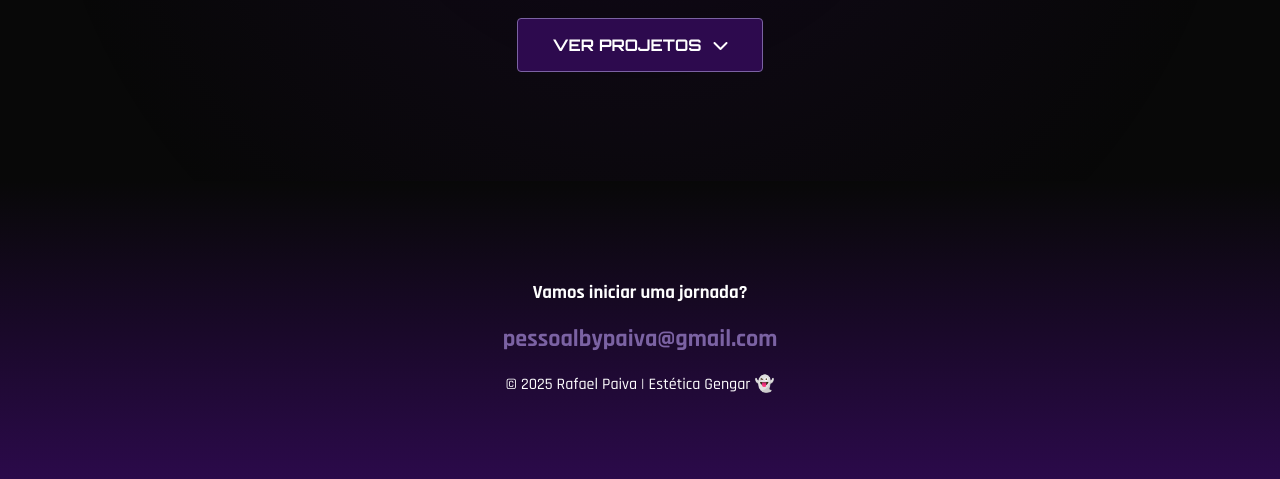
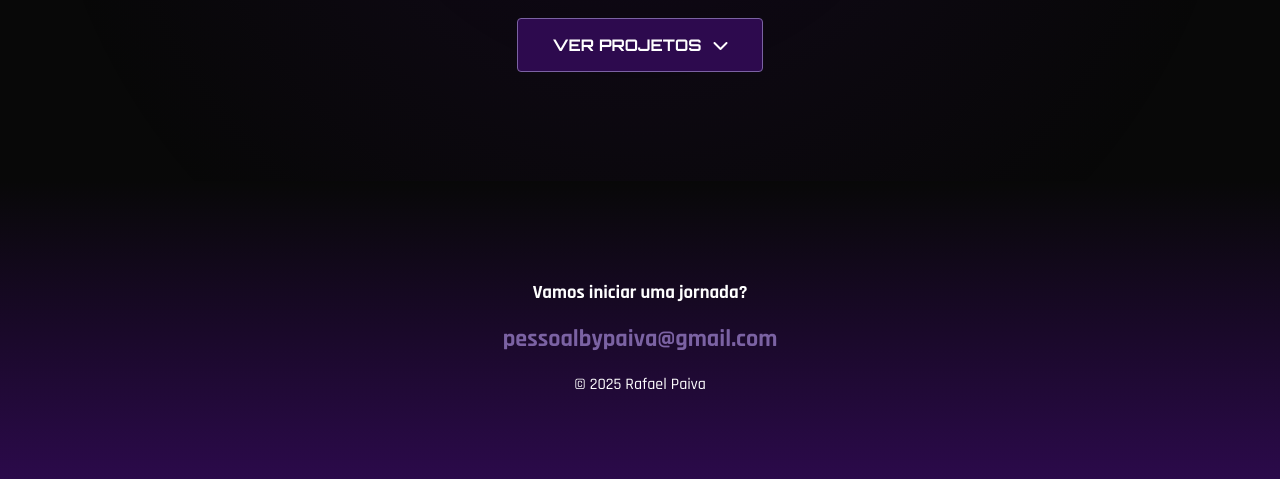
Before and after one commit to Donaikk/Donaikk.github.io, a plain HTML site: page index.html in a window 1280 px wide. Shown: the part 619-1098 px from the top of the page. Drawn offline with Linux system fonts and the light colour scheme.

Commit message:
Remove 'Estética Gengar' from footer

```diff
--- a/index.html
+++ b/index.html
@@ -59,7 +59,7 @@
         <div class="footer-content">
             <h3>Vamos iniciar uma jornada?</h3>
             <a href="mailto:pessoalbypaiva@gmail.com" class="contact-link">pessoalbypaiva@gmail.com</a>
-            <p>&copy; 2025 Rafael Paiva | Estética Gengar 👻</p>
+            <p>&copy; 2025 Rafael Paiva</p>
         </div>
     </footer>
 
```
